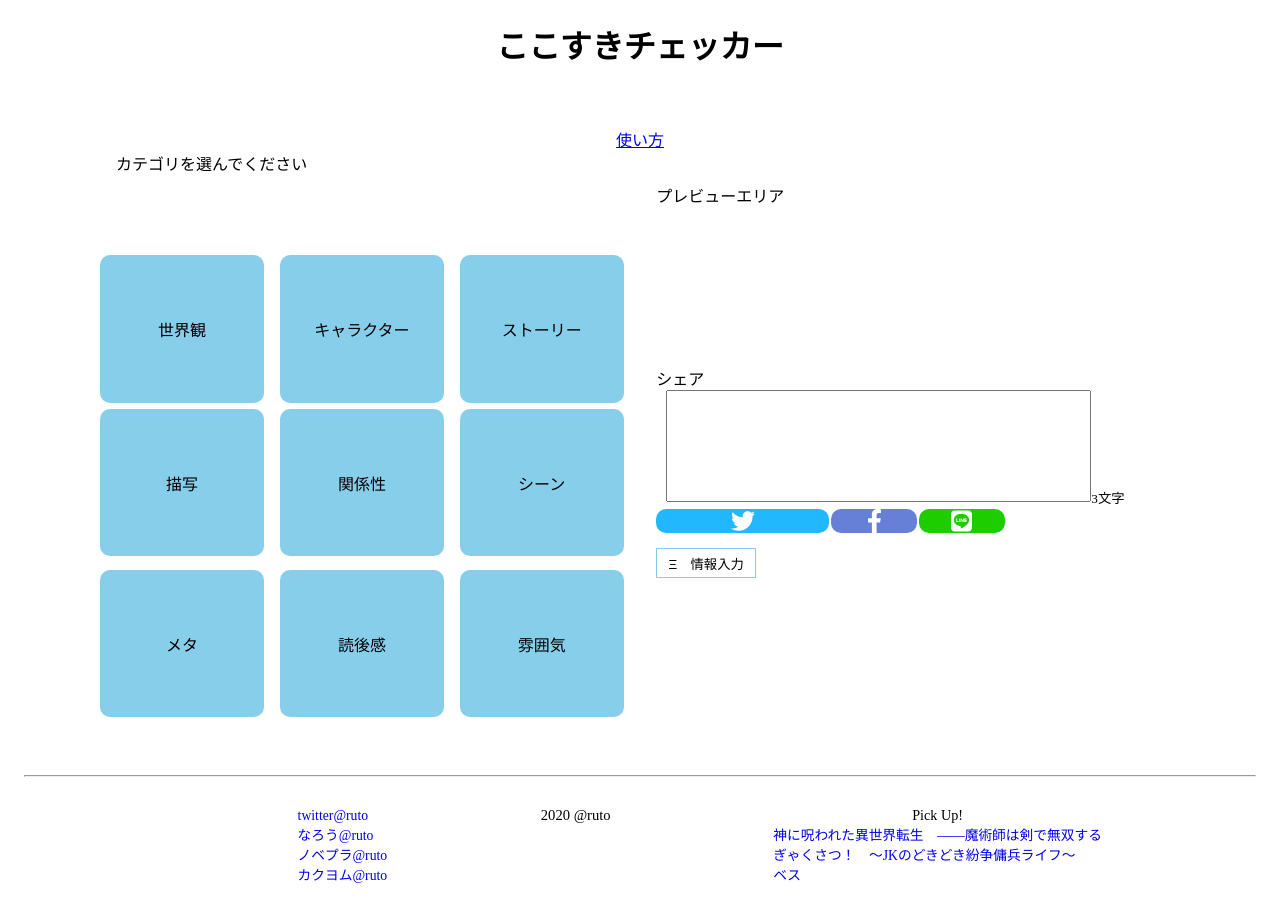
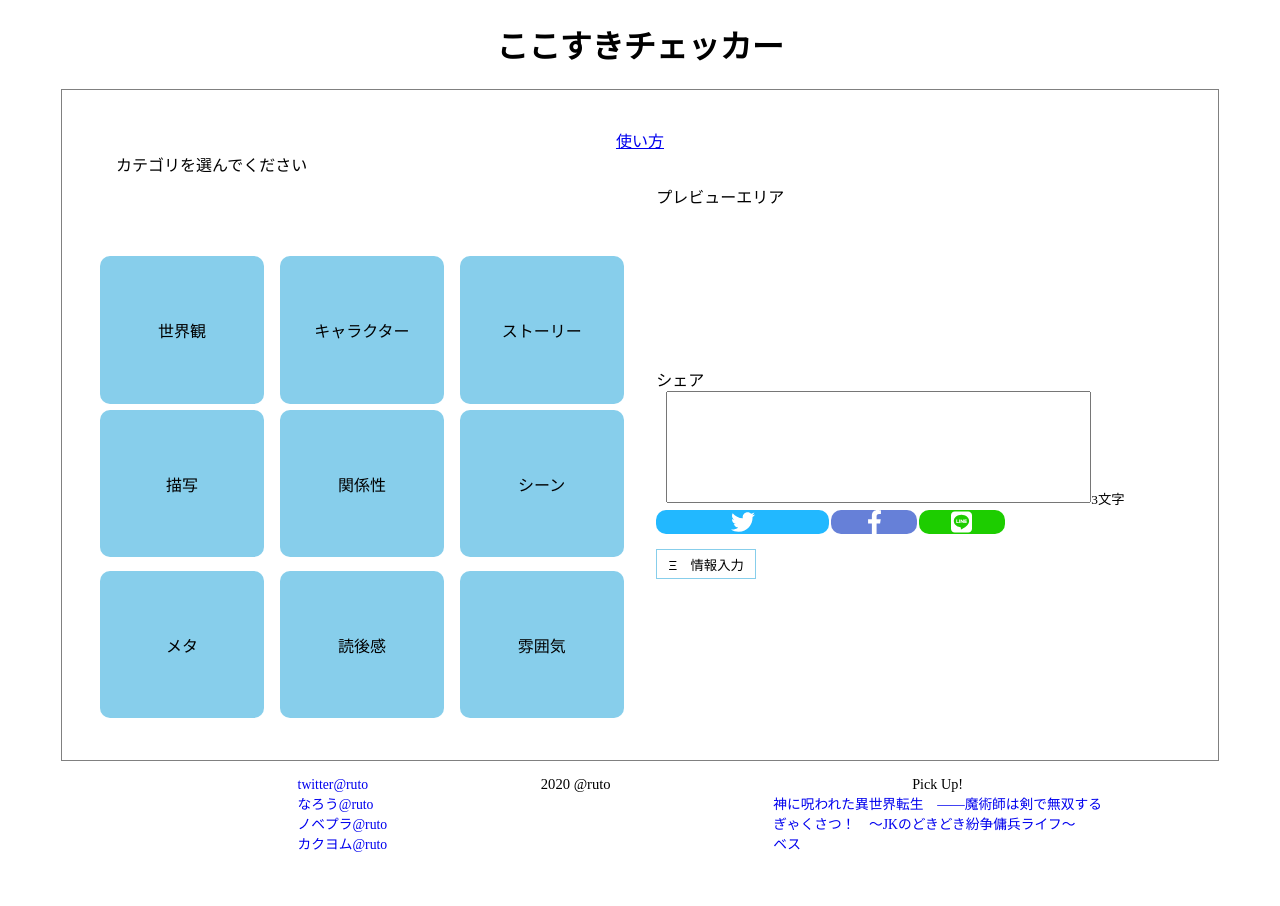
Before and after one commit to ruto-txt/kokosuki, a Next.js app: page / in a window 1280 px wide. After the commit the page ends 875 px from the top, so only its background shows below. Built offline with nearby package versions, Linux system fonts and the light colour scheme.

Commit message:
レイアウト変更

```diff
--- a/components/footer.js
+++ b/components/footer.js
@@ -14,7 +14,6 @@ const pickups=[
 
 const Myfooter=()=>{
     return (<>
-    <hr/>
     <footer>
         <div className="wrapper">
             <ul className="gr2">
--- a/styles/global.css
+++ b/styles/global.css
@@ -3,6 +3,7 @@ main {
   max-width: 767px;
   margin: auto;
   padding: 3%;
+  border:solid 1px gray;
   /* color: */
 }
 
```
